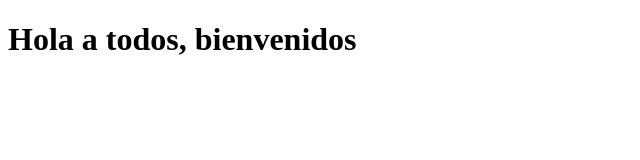
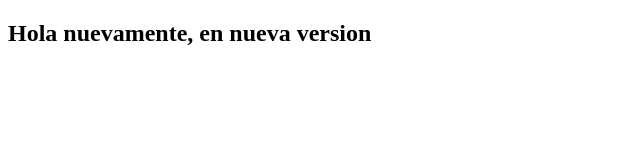
Before and after one commit to Darypooh29/mi-primer-web, a plain HTML site: page index.html in a window 1280 px wide. Shown: the whole page, without its empty margins (0-640 px from the left). Drawn offline with Linux system fonts and the light colour scheme.

Commit message:
Agregando nueva version para ver cambios

```diff
--- a/index.html
+++ b/index.html
@@ -7,6 +7,6 @@
     <title>Titulo de Papidary</title>
 </head>
 <body>
-    <h1>Hola a todos, bienvenidos</h1>
+    <h2>Hola nuevamente, en nueva version</h2>
 </body>
 </html>
```
